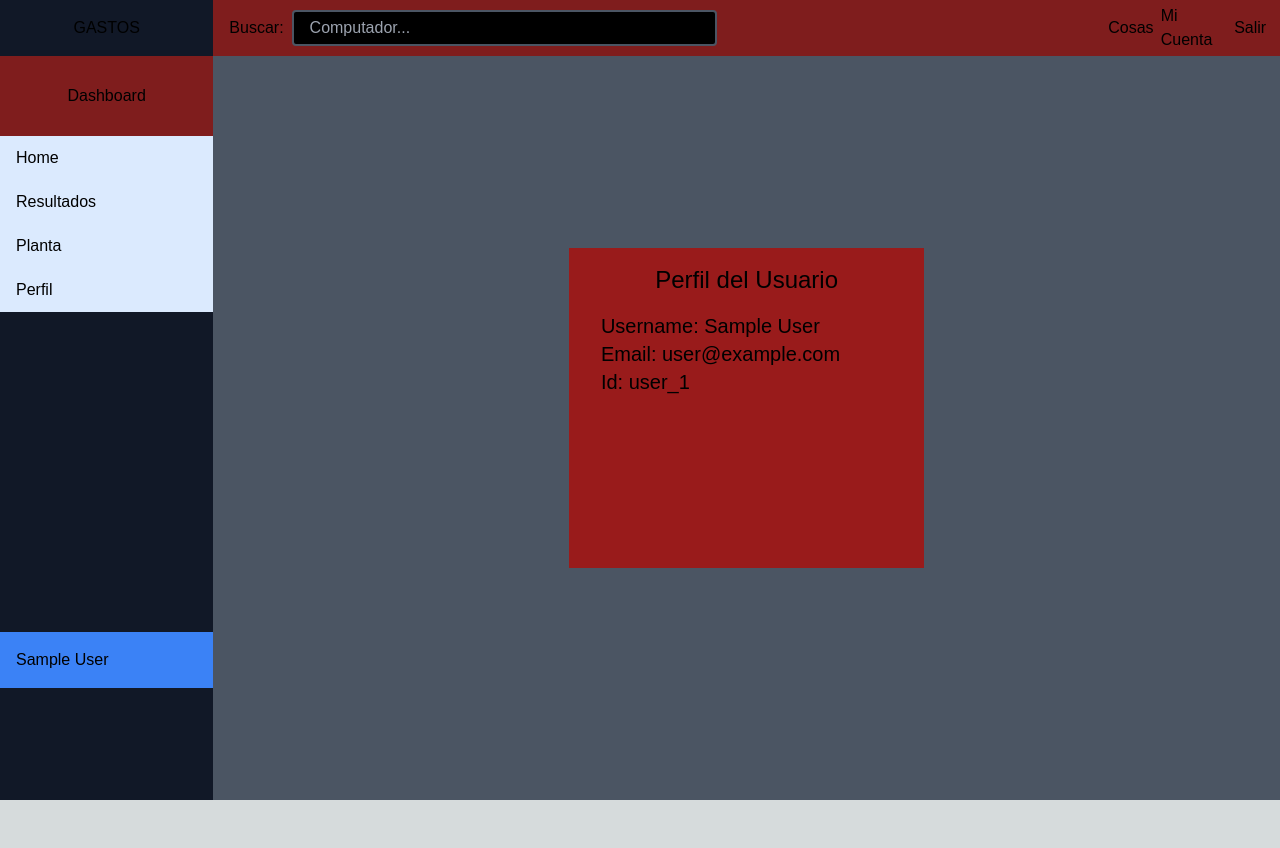
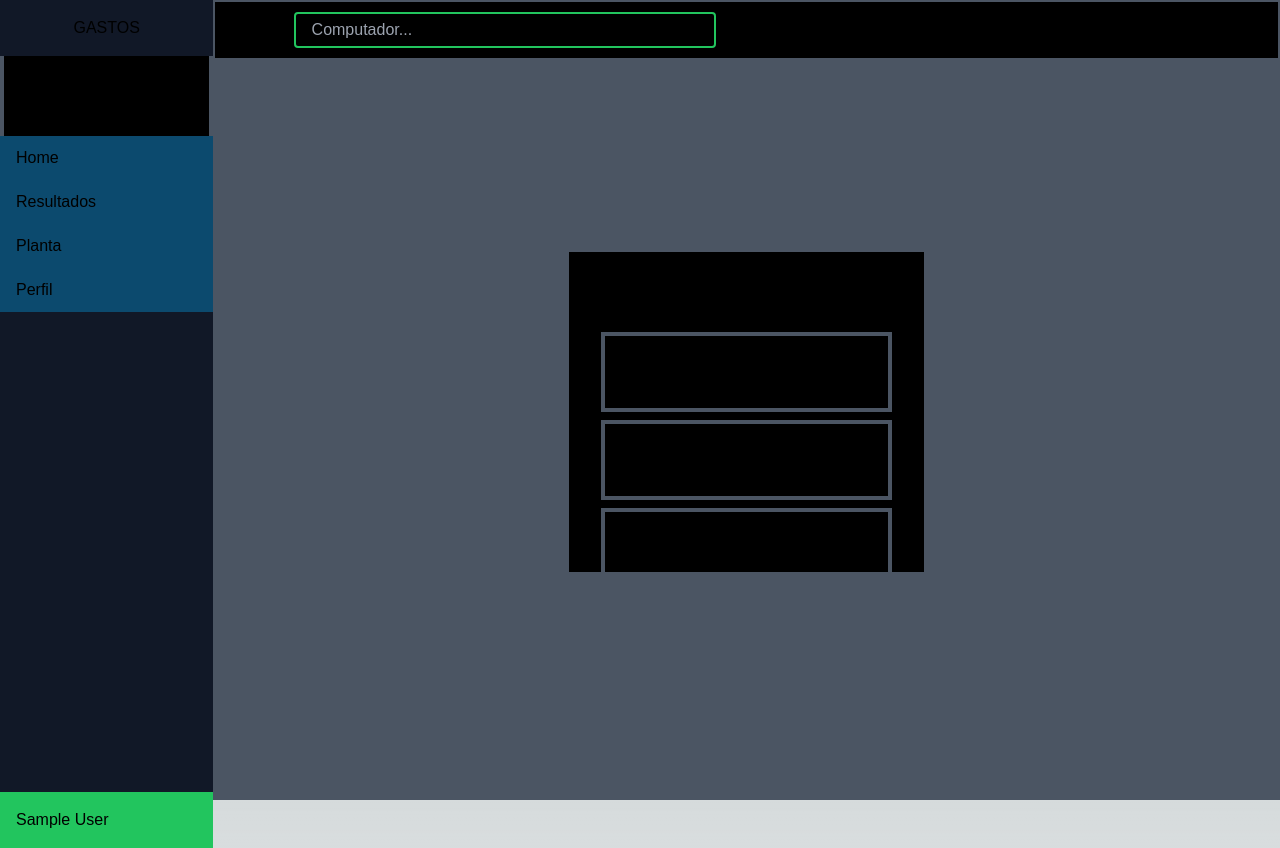
Before and after one commit to carveri/autenti-productos, a Next.js app: page /dashboard/perfil in a window 1280 px wide. Before the commit the page ends 800 px from the top, so only its background shows below. Built offline with nearby package versions, Linux system fonts and the light colour scheme; no server answers; sample sign-in values are in the browser's storage; a web font is replaced by a local one.

Commit message:
V24 cambie los colores y ahora voy a ver si se arregla quitando el export

```diff
--- a/src/app/(Private)/dashboard/layout.tsx
+++ b/src/app/(Private)/dashboard/layout.tsx
@@ -6,20 +6,20 @@ import Sidebar from "@/app/Front/Components/Sidebar";
 export default function PrivateLayout({children,}: Readonly<{children: React.ReactNode;}>)
 {
     return (
-      <div className="w-screen h-screen bg-red-900 flex">
+      <div className="w-screen h-screen bg-black flex">
         <section className="w-1/6 h-full bg-gray-900">
             <header className="h-14 w-full grid place-content-center" >
                 GASTOS
             </header>
-            <main className="h-44 w-full bg-red-900">
+            <main className="h-44 w-full bg-black">
                 <Sidebar />
             </main>
         </section>
         <section className="w-5/6 h-full bg-gray-600">
-            <nav className="flex justify-end bg-red-900 space-x-96">
+            <nav className="flex justify-end bg-black space-x-96 border-2 border-gray-600">
                 <div className="w-5/6 h-14 flex place-items-center pl-4">
                     <label htmlFor="">Buscar: </label>
-                    <input className="w-full h-9 ml-2 pl-4 rounded bg-black border-2 border-gray-600" type="text" placeholder='Computador...'/>
+                    <input className="w-full h-9 ml-2 pl-4 rounded bg-black border-2 border-green-500" type="text" placeholder='Computador...'/>
                 </div>
                 <Navbar />
             </nav>
--- a/src/app/(Private)/dashboard/page.tsx
+++ b/src/app/(Private)/dashboard/page.tsx
@@ -1,6 +1,6 @@
 import { getServerSession } from "next-auth"
 import Formulario from "../Components/Formulario"
-import { authOptions } from "@/app/api/auth/[...nextauth]/options"
+import { authOptions } from "@/app/api/auth/[...nextauth]/route"
 import { redirect } from "next/navigation"
 
 const page = async() => {
@@ -14,7 +14,7 @@ const page = async() => {
 
   return (
     <div className="w-full h-full grid place-items-center">
-      <section className="w-96 h-4/5 bg-red-700">
+      <section className="w-96 h-4/5 bg-black">
         <Formulario />
       </section>
     </div>
--- a/src/app/(Private)/dashboard/perfil/page.tsx
+++ b/src/app/(Private)/dashboard/perfil/page.tsx
@@ -8,18 +8,18 @@ const PagePerfil =() => {
 
   return (
     <div className='w-full h-full grid justify-items-center '>
-        <section className='w-2/6 h-3/6 bg-red-800 mt-48 px-8'>
-          <header className='h-16 text-2xl grid place-items-center'>
+        <section className='w-2/6 h-3/6 bg-black mt-48 px-8'>
+          <header className='h-20 text-2xl grid place-items-center'>
             Perfil del Usuario
           </header>
-            <section className='grid grid-rows-3 text-xl'>
-              <article>
+            <section className='grid grid-rows-3 text-xl '>
+              <article className="h-20 border-4 border-gray-600 mb-2 grid content-center pl-4">
                 Username: {session?.user?.name ?? 'as'}
               </article>
-              <article>
+              <article className="h-20 border-4 border-gray-600 mb-2 grid content-center pl-4">
                 Email: {session?.user?.email ?? 'as'}
               </article>
-              <article>
+              <article className="h-20 border-4 border-gray-600 mb-2 grid content-center pl-4">
                 Id: {session?.user?.id ?? 'as'}
               </article>
             </section>
--- a/src/app/(Private)/dashboard/resultados/Components/BadgeResultado.tsx
+++ b/src/app/(Private)/dashboard/resultados/Components/BadgeResultado.tsx
@@ -35,7 +35,7 @@ const BadgeResultado = ({nombreProducto, precio, id}:InterBadgeResultados) => {
   }
 
   return (
-    <div className='w-full h-16 grid grid-cols-4 place-items-center border-2 border-gray-700 bg-gray-500'>
+    <div className='w-full h-20 grid grid-cols-4 place-items-center border-4 border-gray-800 bg-black'>
         <section>
             {nombreProducto}
         </section>
@@ -49,12 +49,12 @@ const BadgeResultado = ({nombreProducto, precio, id}:InterBadgeResultados) => {
         </section>
         <section className=''>
           <article>
-            <button name='actualizar' onClick={handleClickBadgeResultados} className='bg-blue-500 w-24 mb-1 hover:bg-blue-900'>
+            <button name='actualizar' onClick={handleClickBadgeResultados} className='bg-blue-500 w-24 mb-2 hover:bg-blue-900'>
               Actualizar
             </button>
           </article>
           <article>
-            <button name='borrar' onClick={handleClickBadgeResultados} className='bg-red-500 w-24 hover:bg-red-700'>
+            <button name='borrar' onClick={handleClickBadgeResultados} className='bg-red-500 w-24 hover:bg-red-700 hover:bg-2 '>
               Borrar
             </button>
           </article>
--- a/src/app/(Private)/dashboard/resultados/page.tsx
+++ b/src/app/(Private)/dashboard/resultados/page.tsx
@@ -19,8 +19,8 @@ const PageResultados =() => {
 
 
   return (
-   <section className='w-full h-full bg-gray-800 '>
-      <header className='h-20  bg-green-500 grid place-content-center text-2xl'>
+   <section className='w-full h-full bg-gray-600 '>
+      <header className='h-20  bg-red-700 grid place-content-center text-2xl'>
         Resultados
       </header>
       <div className='   '>
--- a/src/app/Front/Components/Navbar.tsx
+++ b/src/app/Front/Components/Navbar.tsx
@@ -14,7 +14,7 @@ const Navbar = () => {
     }
 
   return (
-        <ul className='w-80 h-14 bg-red-900 grid grid-cols-3 place-items-center'>
+        <ul className='w-80 h-14 bg-black grid grid-cols-3 place-items-center '>
 
             <li>
                 <Link href='/'>Cosas</Link>
--- a/src/app/Front/Components/Sidebar.tsx
+++ b/src/app/Front/Components/Sidebar.tsx
@@ -1,4 +1,4 @@
-import { authOptions } from '@/app/api/auth/[...nextauth]/options'
+import { authOptions } from '@/app/api/auth/[...nextauth]/route'
 import { getServerSession } from 'next-auth'
 import Link from 'next/link'
 import { redirect } from 'next/navigation'
@@ -16,11 +16,11 @@ const Sidebar = async() => {
 
   return (
     <aside className='w-full h-full '>
-        <header className='h-20 grid place-items-center'>
+        <header className='h-20 grid place-items-center bg-black border-x-4 border-gray-600'>
             Dashboard
         </header>
-        <ul className='w-full h-full bg-blue-100 grid grid-rows-4 items-center '>
-            <li className='cursor-pointer pr-11 py-4 hover:bg-gray-700 pl-4'>
+        <ul className='w-full h-full bg-sky-900 grid grid-rows-4 items-center '>
+            <li className='cursor-pointer pr-11 py-4 hover:bg-gray-700 pl-4 '>
                 <Link className='pr-56 py-4 ' href='/dashboard'>Home</Link>
             </li>
             <li className='cursor-pointer pr-11 py-4 hover:bg-gray-700  pl-4'>
@@ -33,7 +33,10 @@ const Sidebar = async() => {
                 <Link className='pr-56 py-4 ' href='/dashboard/perfil'>Perfil</Link>
             </li>
         </ul>
-        <div className='mt-80 h-14 bg-blue-500 grid content-center pl-4'>
+        <div className='h-24'>
+
+        </div>
+        <div className='mt-96 h-14 bg-green-500 grid content-center pl-4'>
             {session?.user?.name ?? 'Nada'}
         </div>
     </aside>
--- a/src/auth/actions/auth-actions.ts
+++ b/src/auth/actions/auth-actions.ts
@@ -3,7 +3,7 @@
 import { getServerSession } from "next-auth/next";
 import prisma from "./../../libs/prisma";
 import bcrypt from "bcryptjs";
-import { authOptions } from "@/app/api/auth/[...nextauth]/options";
+import { authOptions } from "@/app/api/auth/[...nextauth]/route";
 
 
 export const getUserSessionSever = async()=>{
```
Also changed, not shown: tsconfig.json (+19 -4 lines), src/app/api/auth/[...nextauth]/route.ts (renamed from src/app/api/auth/[...nextauth]/options.ts).
